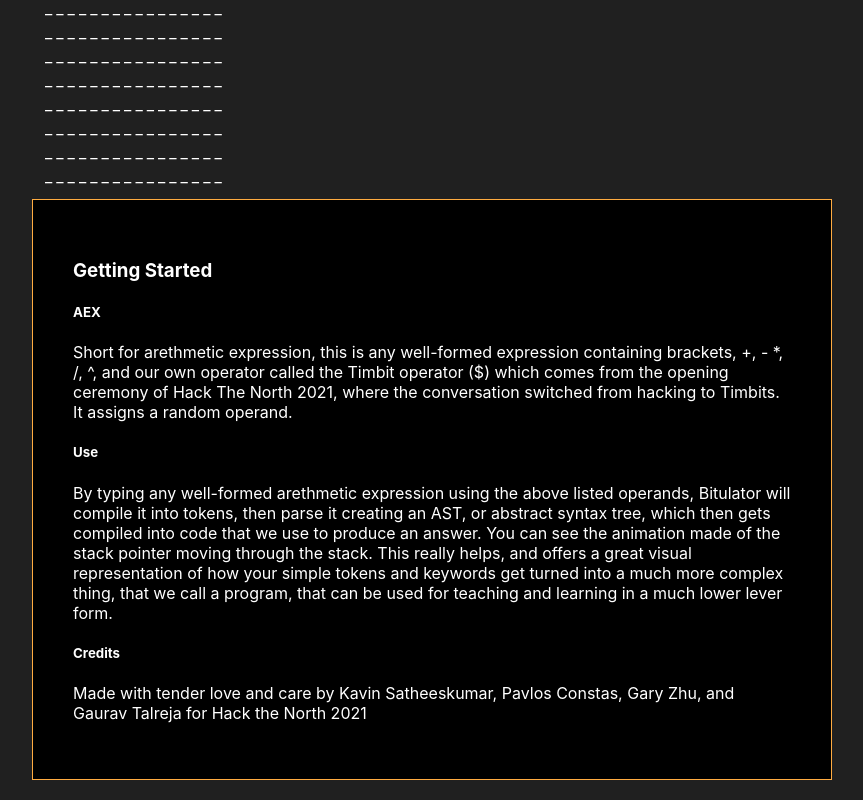
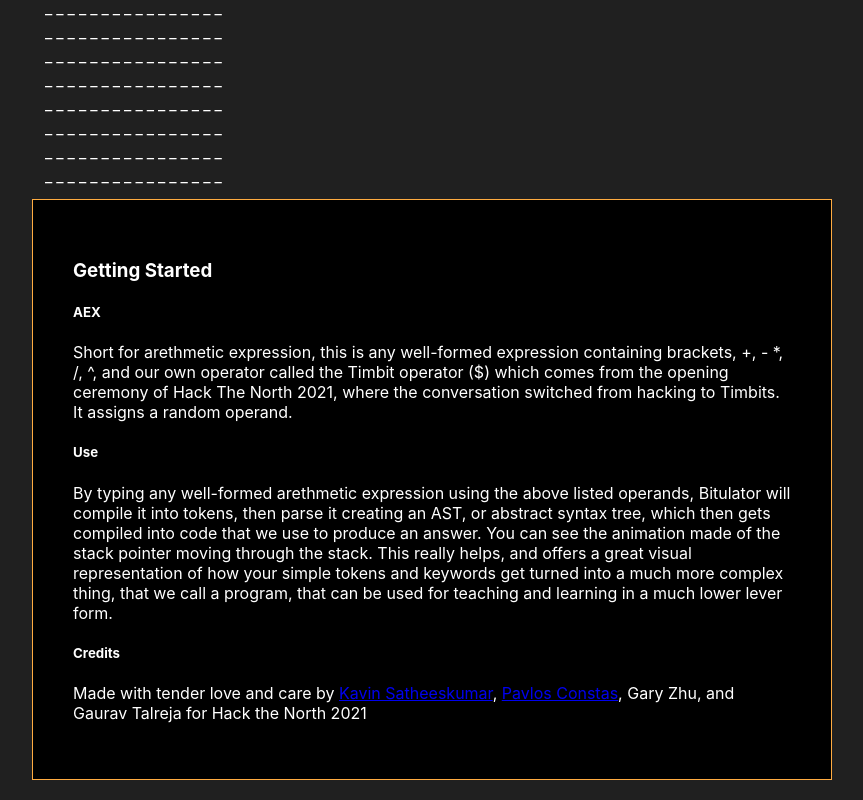
Before and after one commit to KavinSatheeskumar/bitulator, a React (Create React App) app in the folder frontend/: page / in a window 1280 px wide. Shown: the part 357-1157 px from the top of the page, without its empty margins (208-1071 px from the left). Built offline with nearby package versions, Linux system fonts and the light colour scheme.

Commit message:
Update App.jsx

```diff
--- a/frontend/src/App.jsx
+++ b/frontend/src/App.jsx
@@ -180,8 +180,8 @@
           </p>
           <h5>Credits</h5>
           <p>
-            Made with tender love and care by Kavin Satheeskumar, Pavlos
-            Constas, Gary Zhu, and Gaurav Talreja for Hack the North 2021
+            Made with tender love and care by <a href="github.com/KavinSatheeskumar">Kavin Satheeskumar</a>, <a href='pconstas.mooo.com'>Pavlos
+            Constas</a>, Gary Zhu, and Gaurav Talreja for Hack the North 2021
           </p>
         </div>
       </div>
```
